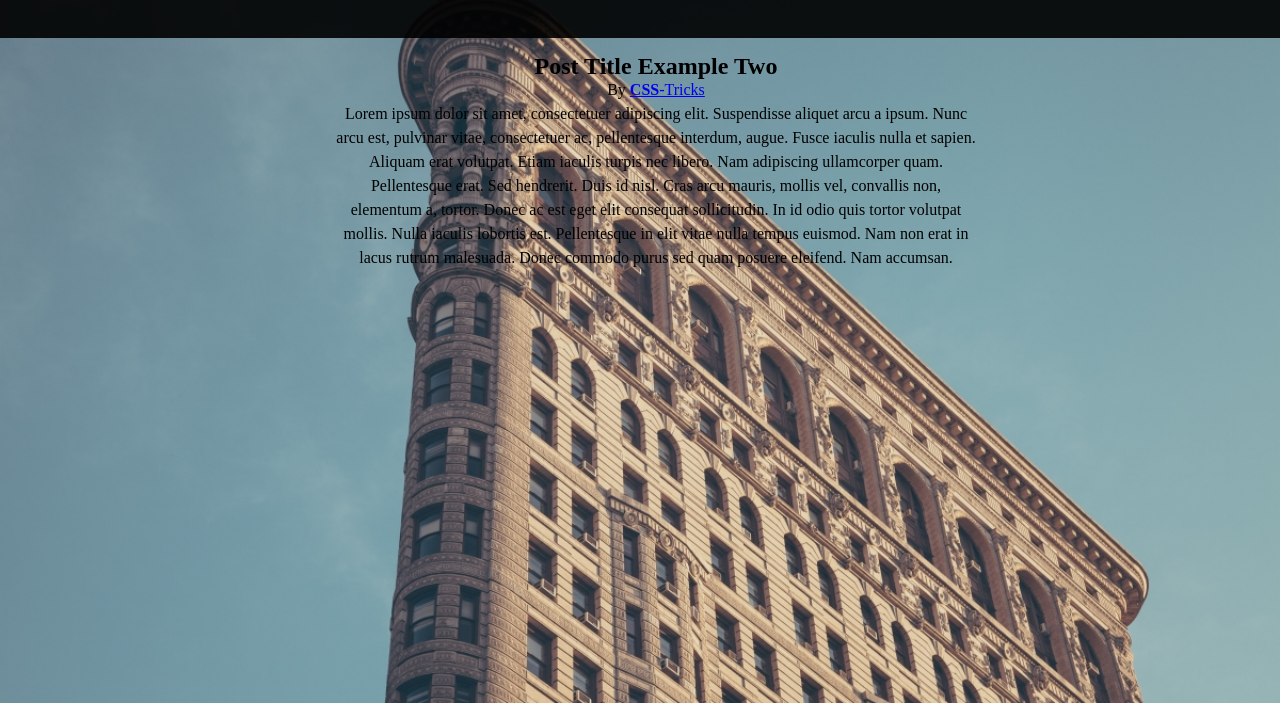
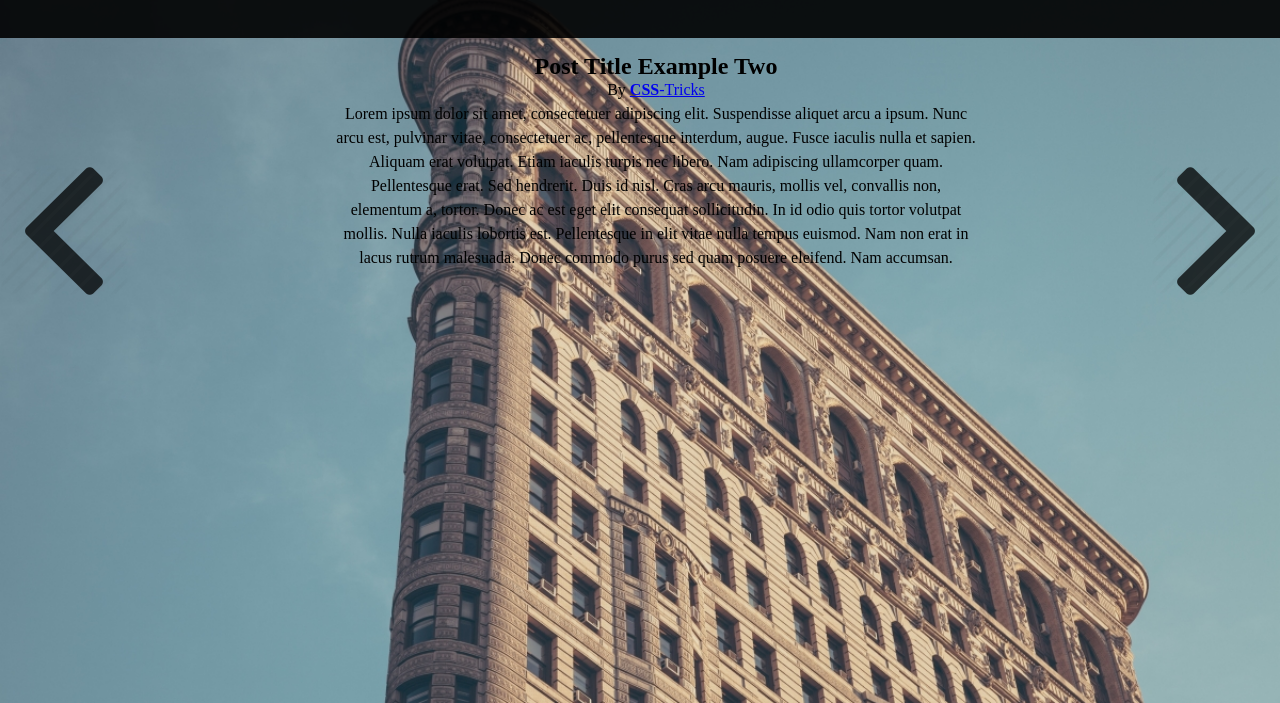
Before and after one commit to JosephNam/SOPA, a website: page index.html in a window 1280 px wide. Shown: the part 97-800 px from the top of the page. Drawn offline with Linux system fonts and the light colour scheme.

Commit message:
added arrows

```diff
--- a/index.html
+++ b/index.html
@@ -78,7 +78,8 @@
 
             <p>Lorem ipsum dolor sit amet, consectetuer adipiscing elit. Suspendisse aliquet arcu a ipsum. Nunc arcu est, pulvinar vitae, consectetuer ac, pellentesque interdum, augue. Fusce iaculis nulla et sapien. Aliquam erat volutpat. Etiam iaculis turpis nec libero. Nam adipiscing ullamcorper quam. Pellentesque erat. Sed hendrerit. Duis id nisl. Cras arcu mauris, mollis vel, convallis non, elementum a, tortor. Donec ac est eget elit consequat sollicitudin. In id odio quis tortor volutpat mollis. Nulla iaculis lobortis est. Pellentesque in elit vitae nulla tempus euismod. Nam non erat in lacus rutrum malesuada. Donec commodo purus sed quam posuere eleifend. Nam accumsan.</p>
         </div>
-        <!-- </div> -->
+        <img src="arrow_left.png" class="arrow left" />
+		<img src="arrow_right.png" class="arrow right"/>
     </div>
     </body>
 </html>
--- a/style.css
+++ b/style.css
@@ -91,10 +91,35 @@ tr {
 	bottom: 0;
 }
 
-
 .post
 {
 	width: 50%;
 	margin-left: 25%;
 	line-height: 1.5em;
 }
+
+.arrow
+{
+	position: fixed;
+	top: 33%;
+	cursor: pointer;
+	opacity: .75;
+	color: rgba(0,0,0,.75);
+	transition: .25s all;
+}
+
+.arrow:hover
+{
+	opacity: 1;
+	color: rgba(0,0,0,1);
+}
+
+.left
+{
+	left: 0;
+}
+
+.right
+{
+	right: 0;
+}
```
Also changed, not shown: arrow_left.png (added), arrow_right.png (added).
